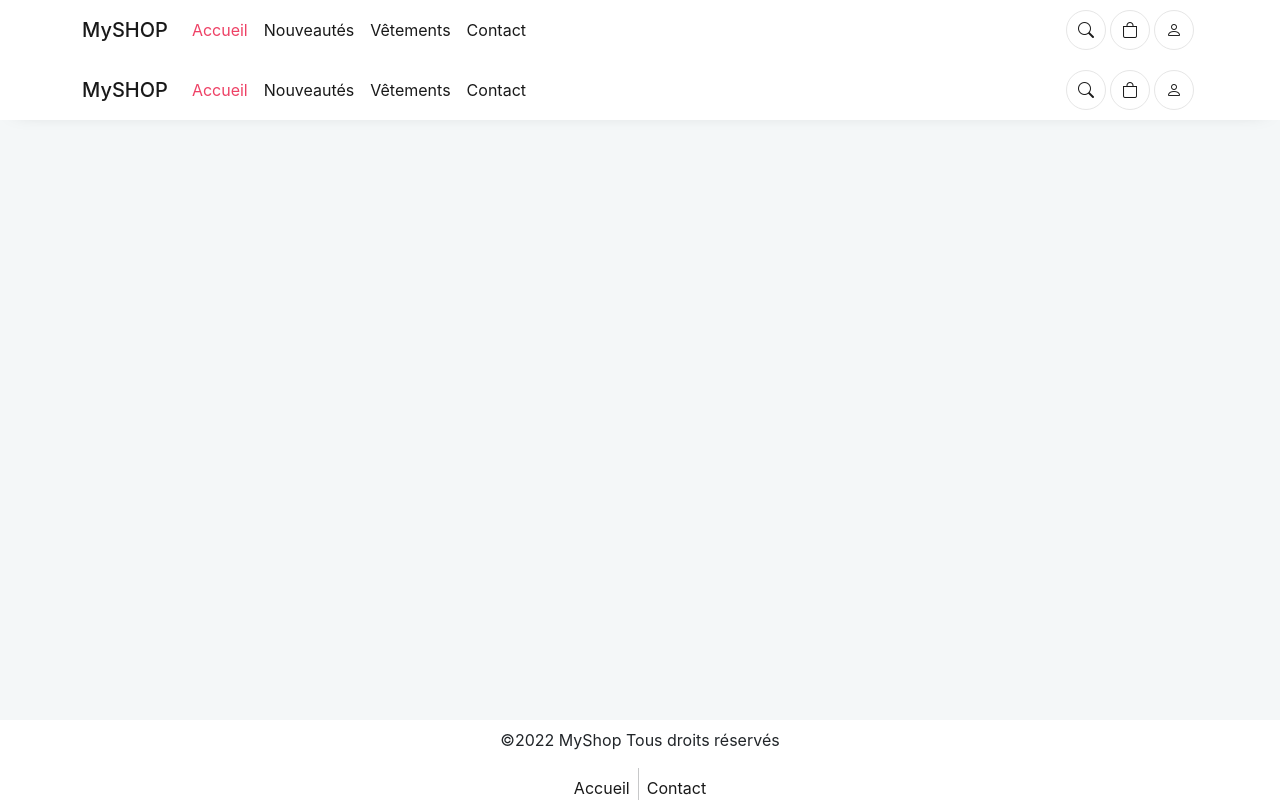
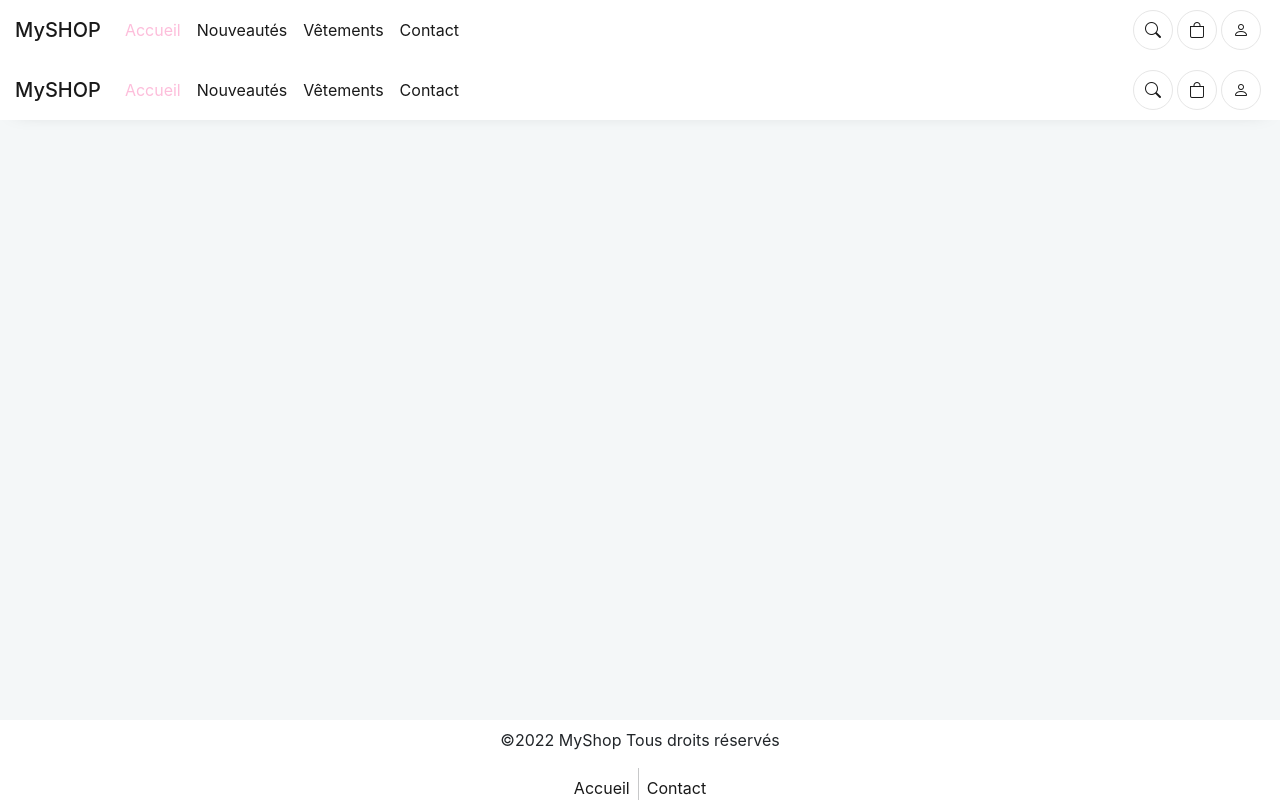
Before and after one commit to okabasele/vente-en-ligne, a Next.js app: page /components/Navbar in a window 1280 px wide. Built offline with nearby package versions, Linux system fonts and the light colour scheme.

Commit message:
home page layout

```diff
--- a/next.config.js
+++ b/next.config.js
@@ -2,9 +2,14 @@
 const nextConfig = {
   reactStrictMode: true,
   swcMinify: true,
-  images:{
-    domains: ["static.webshopapp.com"]
-  }
-}
+  images: {
+    domains: [
+      "static.webshopapp.com",
+      "cdn.webshopapp.com",
+      "cdn-media.prettylittlething.com",
+      "images.unsplash.com"
+    ],
+  },
+};
 
-module.exports = nextConfig
+module.exports = nextConfig;
--- a/pages/components/Layout.tsx
+++ b/pages/components/Layout.tsx
@@ -6,6 +6,7 @@ import Head from "next/head";
 import React from "react";
 import Cart, { CartProduct } from "./Cart";
 import { getFormattedCost } from "../../utils/prices-format";
+import styles from "../../styles/Layout.module.css";
 
 export default function Layout({ children }: { children: React.ReactNode }) {
   const product: CartProduct = {
@@ -79,7 +80,11 @@ export default function Layout({ children }: { children: React.ReactNode }) {
           handleDeleteProduct={handleDeleteProduct}
         />
       ) : null}
-      <main>{children}</main>
+      <main className={styles.main}>
+        <div className={styles.mainWrap}>
+        {children}
+        </div>
+        </main>
       <Footer />
     </>
   );
--- a/pages/components/Navbar.tsx
+++ b/pages/components/Navbar.tsx
@@ -8,7 +8,7 @@ export type NavbarProps = {
 }
 export default function Navbar({handleCartButtonClick}:NavbarProps) {
   const [searchWrap, setSearchWrap] = useState(styles.searchWrap);
-  const [navBar, setNavBar] = useState("container");
+  const [navBar, setNavBar] = useState(styles.navWrap);
 
   const handleSearchButtonClick = (e:React.MouseEvent<HTMLAnchorElement, MouseEvent>) => {
     e.preventDefault();
@@ -17,7 +17,7 @@ export default function Navbar({handleCartButtonClick}:NavbarProps) {
       setNavBar("invisible");
     } else {
       setSearchWrap(styles.searchWrap);
-      setNavBar("container");
+      setNavBar(styles.navWrap);
 
     }
   };
--- /dev/null
+++ b/styles/Layout.module.css
@@ -0,0 +1,11 @@
+.main {
+    position: absolute;
+    height: calc(90% - 60px);
+    width: 100%;
+}
+
+.mainWrap{
+    width: 100%;
+    height: 100%;
+    position: relative;
+}
--- a/styles/Navbar.module.css
+++ b/styles/Navbar.module.css
@@ -4,6 +4,20 @@
     padding: 10px;
     height: 60px !important;
 }
+
+.navWrap{
+    position: absolute;
+    height: 100%;
+    top: 0;
+    left: 0;
+    right: 0;
+    bottom: 0;
+    display: flex;
+    align-items: center;
+    justify-content: space-between;
+    margin: 0 15px;
+}
+
 .navIcon{
     border: 1px solid var(--main-white);
     width: 40px;
@@ -75,7 +89,3 @@
     z-index: 3;
     font-size: 40px;
 }
-
-#collapseCart {
-
-}
--- a/styles/globals.css
+++ b/styles/globals.css
@@ -1,5 +1,5 @@
 :root{
-  --main-pink:#ee4266;
+  --main-pink:#fdbedb;
   --main-white:#e6e6e6;
   --main-bg:#f4f7f8;
   --main-bg-nav:#fff;
@@ -9,6 +9,7 @@
 }
 html,
 body {
+  overflow-y: auto;
   background-color: var(--main-bg);
   padding: 0;
   margin: 0;
@@ -36,6 +37,19 @@ a {
 .nav-link:hover{
   color: var(--main-pink) !important;
 }
+.btn-pink,
+.btn-pink:active,
+.btn-pink:visited,
+.btn-pink:focus {
+  background-color: var(--main-white) ;
+  border-color: var(--main-white) ;
+    color: var(--main-black);
+}
+
+.btn-pink:hover{
+  background-color: var(--main-pink) ;
+  border-color: var(--main-pink) ;
+}
 
 @media (prefers-color-scheme: dark) {
   html {
@@ -46,4 +60,7 @@ a {
   background: var(--main-black) !important;
 
   }
+  :root{
+    --main-pink:#ee4266;
+  }
 }
```
Also changed, not shown: pages/components/Cart.tsx (+0 -10 lines), pages/index.tsx (+135 -10 lines), styles/Home.module.css (added, +38 -0 lines).
